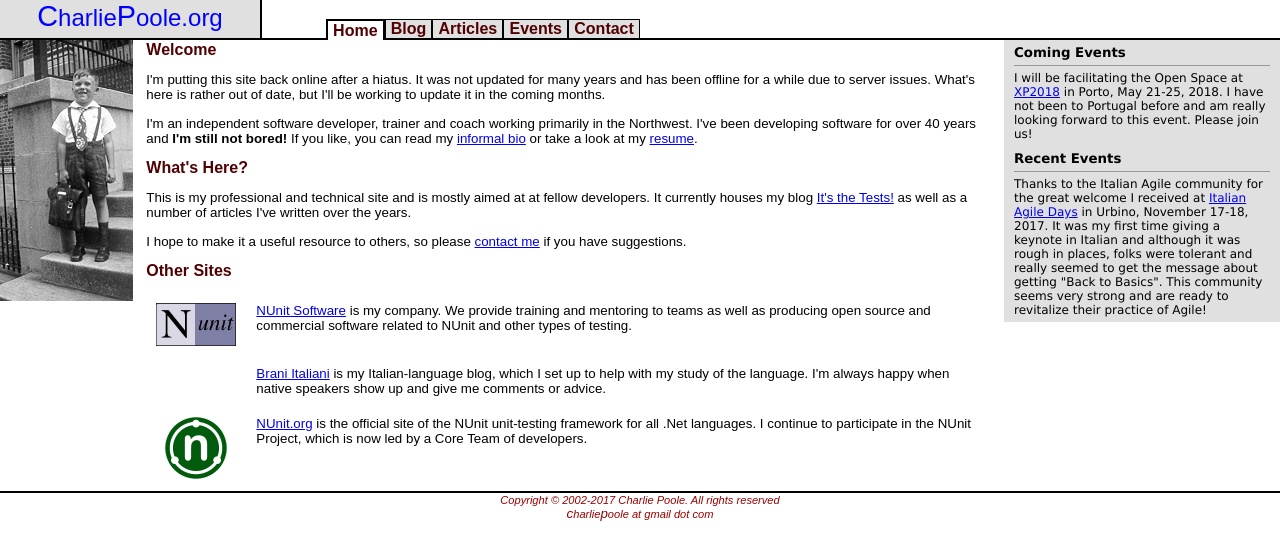
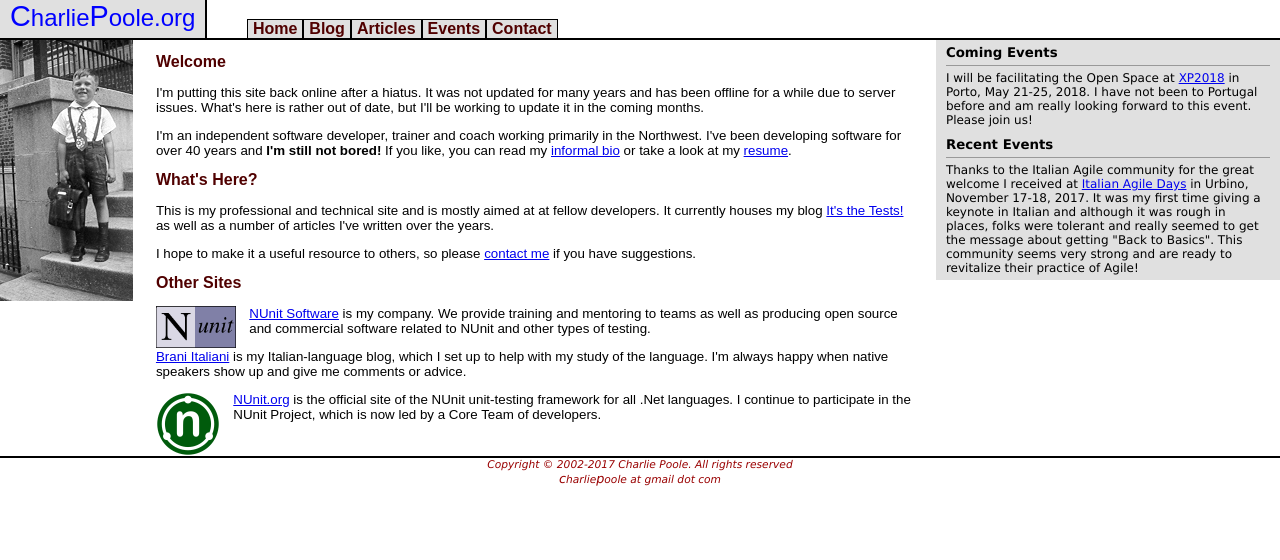
Before and after one commit to CharliePoole/charliepoole.org, a PHP site: page /home.html in a window 1280 px wide. Shown: the top 560 px of the page. Run offline with PHP 8.4, Linux system fonts and the light colour scheme.

Commit message:
Use new css for home page and make it responsive

```diff
--- a/public_html/css/screen.css
+++ b/public_html/css/screen.css
@@ -254,11 +254,11 @@
 img.floatleft {
   float: left;
   margin-right: 1em;
-  margin-bottom: 1em;
   border:0
 }
 img.floatright {
   float: right;
+  margin-left: 1em;
   border:0
 }
 
--- a/public_html/home.html
+++ b/public_html/home.html
@@ -5,8 +5,8 @@
 <title>Charlie Poole - Home</title>
 <meta http-equiv="Content-Type" content="text/html; charset=windows-1252">
 <meta http-equiv="Content-Language" content="en-US">
-<!--<meta name="viewport" content="width=device-width, initial-scale=1"/>-->
-<link rel="stylesheet" type="text/css" href="/css/cp.css">
+<meta name="viewport" content="width=device-width, initial-scale=1"/>
+<link rel="stylesheet" type="text/css" href="/css/screen.css">
 <link rel="shortcut icon" href="favicon.ico">
 </head>
 <!-- End Standard Head Part -->
@@ -14,28 +14,25 @@
 <body>
 
 <!-- Standard CharliePoole.org header -->
-<table class="header" cellpadding="0" cellspacing="0" margin="0"><tr>
- <td class="logo" width=240><a href="/"><big>C</big>harlie<big>P</big>oole.org</a></td>
- <td width=5% class="spacer">&nbsp;</td>
- <td>
-  <table class="navtable" cellpadding="0" cellspacing="0" margin="0"><tr>
-   <td class="navselect">Home</td>
-   <td class="navlink"><a href="blog/">Blog</a></td>
-   <td class="navlink"><a href="articles.html">Articles</a></td>
-   <td class="navlink"><a href="events.html">Events</a></td>
-   <td class="navlink"><a href="contact.html">Contact</a></td>
-  </tr></table>
- </td>
- <td width=50% class="spacer">&nbsp;</td>
-</tr></table>
+<div id="header">
+    <div id="logo"><a href="/"><big>C</big>harlie<big>P</big>oole.org</a></div>
+    <div class="spacer" style="width: 5%">&nbsp;</div>
+    <div id="nav">
+        <div class="navlink">Home</div>
+        <div class="navlink"><a href="blog/">Blog</a></div>
+        <div class="navlink"><a href="articles.html">Articles</a></div>
+        <div class="navlink"><a href="events.html">Events</a></div>
+        <div class="navlink"><a href="contact.html">Contact</a></div>
+    </div>
+    <div class="spacer" style="width: 100%">&nbsp;</div>
+</div>
 <!-- End of Header -->
 
 
-<!-- Content Table -->
-<table class="content"><tr>
+<div class="three-columns">
 
 <!-- Left Side Content -->
-<td class="left-content">
+<div class="left-column">
 
 <img src="images/Charlie.gif">
 
@@ -67,24 +64,24 @@
 <tr><td class=lev1><a href="http://nunitsoftware.com/blogs">My Blog "It's the Tests"</a></td></tr>
 </table>
 -->
-</td>
-<!-- End Left Side Content -->
+</div>
+<!-- End Left Column -->
 
+<div class="middle-and-right">
 
-<!-- Main Content from /home/charl422/public_html/pages/home.html -->
-<td class="main-content">
+<div class="middle-column">
 
 <h2>Welcome</h2>
 
 <p>I'm putting this site back online after a hiatus. It was not updated for many years
    and has been offline for a while due to server issues. What's here is rather
-   out of date, but I'll be working to update it in the coming months.
+   out of date, but I'll be working to update it in the coming months.</p>
 
 <p>I'm an independent software developer, trainer and coach working
    primarily in the Northwest. I've been developing software for over
    40 years and <b>I'm still not bored!</b> If you like, you can read
    my <a href="bio.html">informal bio</a> or take a look at my
-   <a href="resume.html">resume</a>.
+   <a href="resume.html">resume</a>.</p>
 
 <h2>What's Here?</h2>
 
@@ -119,7 +116,6 @@
 
 <h2>Other Sites</h2>
 
-<table cellpadding="10">
 <!--<tr>
 <td>
    <a href="http://pooleconsulting.com"><img src="images/PCLogo_105_75.gif"></a>
@@ -134,41 +130,32 @@
 </td>
 </tr>
 <tr><td>&nbsp;</td><td><hr></td></tr>-->
-<tr>
-<td align="center">
-    <a href="http://nunitsoftware.com"><img src="images/old_nunit_logo.gif" width="80"></a>
-</td>
-<td valign="middle">
+<p>
+    <a href="http://nunitsoftware.com"><img src="images/old_nunit_logo.gif" width="80" class="floatleft"></a>
+
     <a href="http://nunitsoftware.com">NUnit Software</a> is my company. We provide
     training and mentoring to teams as well as producing open source and commercial software
     related to NUnit and other types of testing.
-</td>
-</tr>
-<tr>
-<td>
+</p>
 
-</td>
-<td>
+<p>
     <a href="http://braniitaliani.wordpress.com">Brani Italiani</a> is my Italian-language blog,
     which I set up to help with my study of the language. I'm always happy when native speakers
     show up and give me comments or advice.
-</td>
-</tr>
-<tr>
-<td align="center">
-   <a href="http://nunit.org"><img src="images/nunit_128.png" width="64"></a>
-</td>
-<td valign="middle">
+</p>
+
+<p>
+    <a href="http://nunit.org"><img src="images/nunit_128.png" width="64" class="floatleft"></a>
+
     <a href="http://nunit.org">NUnit.org</a> is the official site of the NUnit
     unit-testing framework for all .Net languages. I continue to participate in
     the NUnit Project, which is now led by a Core Team of developers.
+</p>
 
    <!--<p>The <a href="http://nunit.com">NUnit.com site<a>, currently under development,
    will provide blogs, articles, additional software and other NUnit resources. It
    is also the home of the <a href="http://nunit.com/devwiki.cgi">NUnit Developers Wiki</a>,
    used for discussion and planning purposes by the NUnit developers.</p>-->
-</td>
-</tr>
 <!--
 <tr><td>&nbsp;</td><td><hr></td></tr>
 <tr>
@@ -192,13 +179,12 @@
 </tr>
 -->
 
-</table>
-</td>
-<!-- End Main Content -->
+</div>
+<!-- End Middle Column -->
 
 
 <!-- Right Side Content -->
-<td class="right-content">
+<div class="right-column">
 
 <div class="news">
     <p class="headline">Coming Events</p>
@@ -276,18 +262,20 @@
    assertions to those built into NUNit.</p>
    </div>
 -->
-</td>
-<!-- End Right Side Content -->
+</div>
+<!-- End Right Column -->
 
-</tr></table>
-<!-- End Content Table -->
+</div>
+<!-- End Right and Middle Columns -->
 
+</div>
+<!-- End Three Column Content -->
 
 <!-- Standard CharliePoole.org footer -->
-<table class="footer"><tr><td><small>
+<div class="footer">
 Copyright &copy; 2002-2017 Charlie Poole. All rights reserved<br>
 <big>c</big>harlie<big>p</big>oole at gmail dot com
-</small></td></tr></table>
+</div>
 
 </body>
 </html>
--- a/public_html/personal.html
+++ b/public_html/personal.html
@@ -25,7 +25,7 @@
 </div>
 <!-- End of Header -->
 
-<div class="three-columns"><tr>
+<div class="three-columns">
 
 <!-- Left Side Content -->
 <div class="left-column">
@@ -85,5 +85,7 @@
 
 </div>
 
+</div>
+
 </body>
 </html>
```
